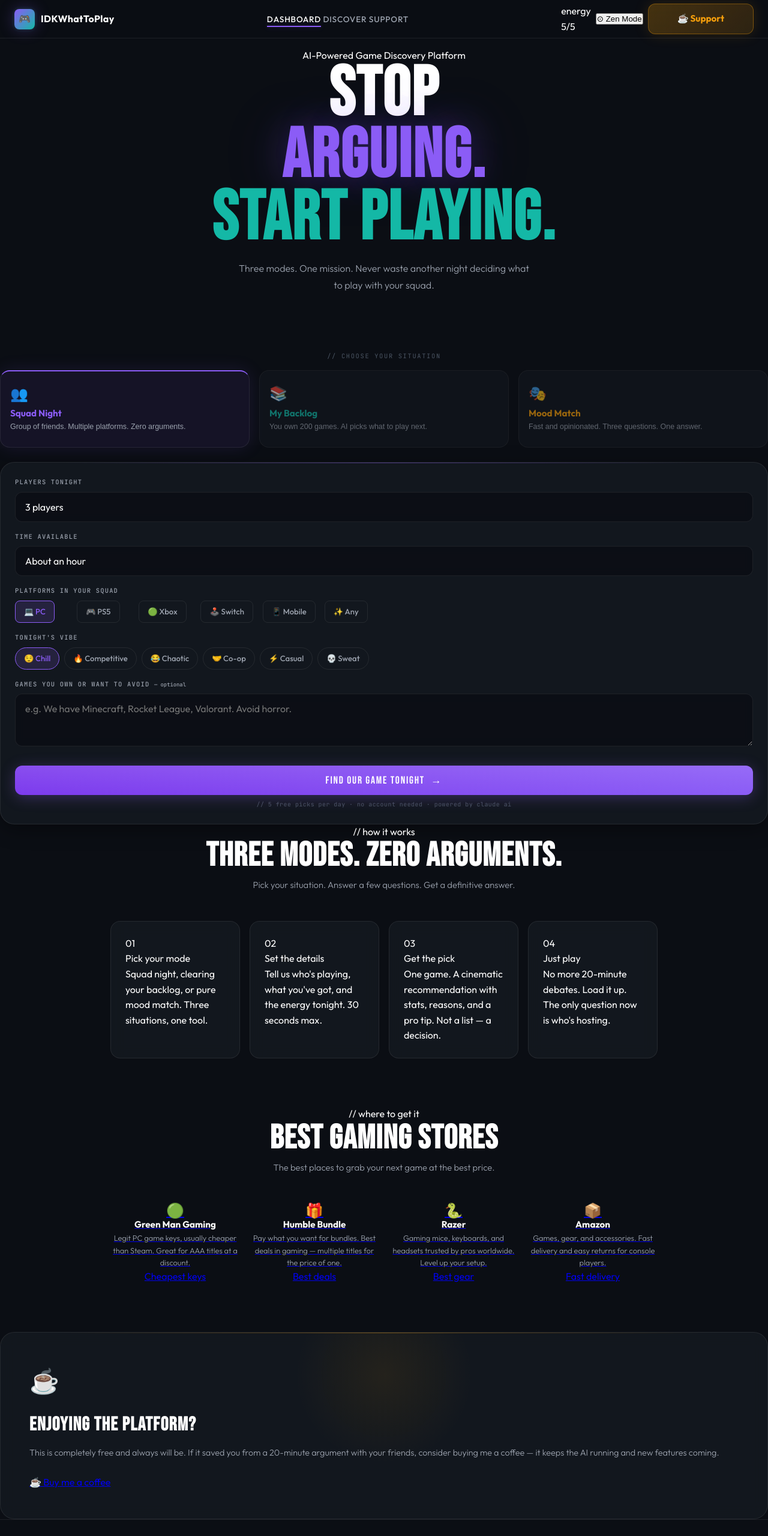
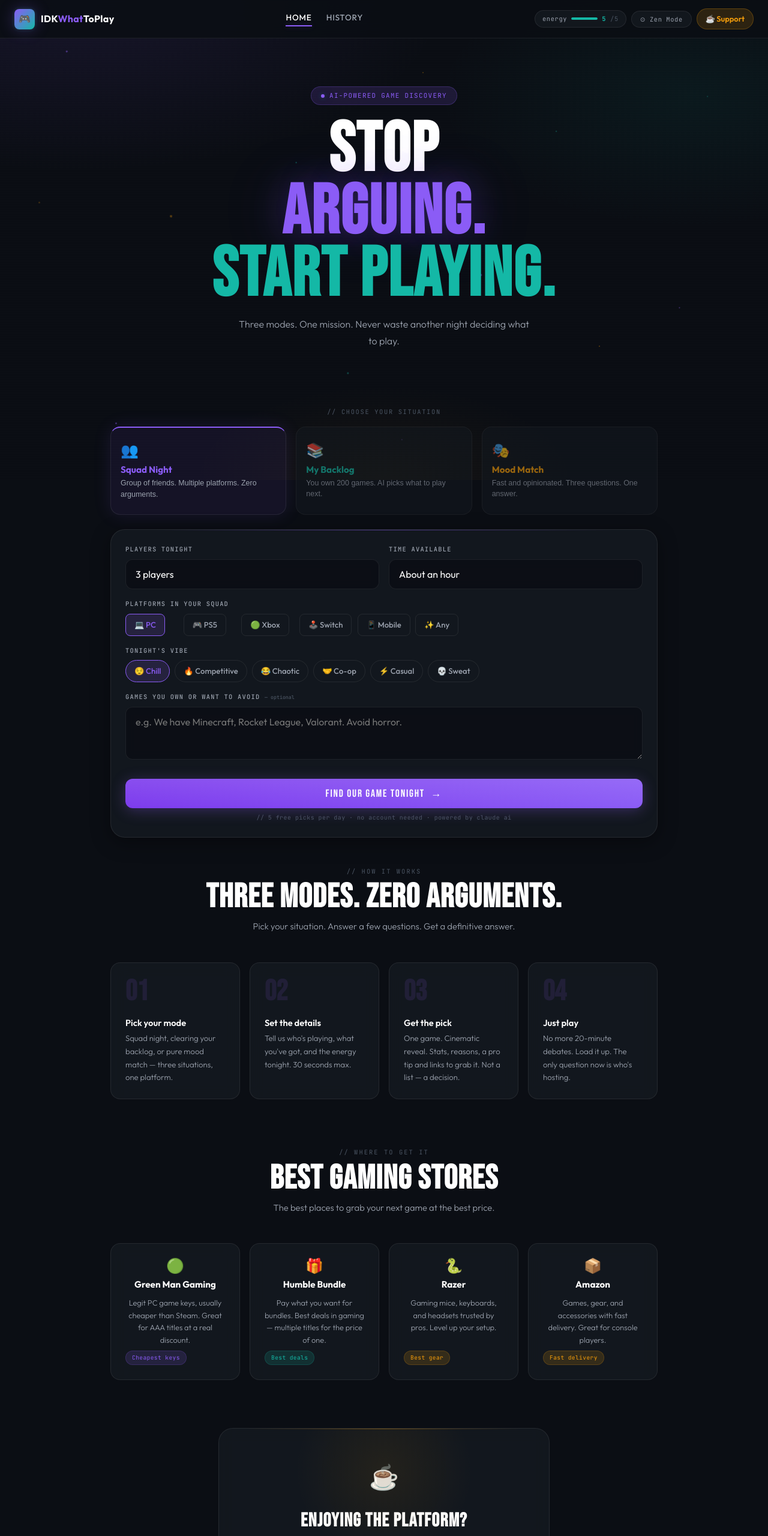
Before and after one commit to With-Agha/idkwhattoplay-, a website: page public/index.html in a window 1280 px wide. Shown: the top 2560 px of the page at 60% size. Drawn offline with Linux system fonts and the light colour scheme.

Commit message:
Update index.html

```diff
--- a/public/index.html
+++ b/public/index.html
@@ -13,66 +13,81 @@
 </head>
 <body>
 
-  <!-- Background -->
-  <div class="bg-scene" aria-hidden="true"></div>
-  <div class="stars" aria-hidden="true"></div>
-  <div class="scanlines" aria-hidden="true"></div>
+  <!-- ── BACKGROUND LAYERS ── -->
+  <div class="bg-ambient"    aria-hidden="true"></div>
+  <div class="bg-scanlines"  aria-hidden="true"></div>
+  <div class="bg-particles"  aria-hidden="true">
+    <div class="particle p1"></div>  <div class="particle p2"></div>
+    <div class="particle p3"></div>  <div class="particle p4"></div>
+    <div class="particle p5"></div>  <div class="particle p6"></div>
+    <div class="particle p7"></div>  <div class="particle p8"></div>
+    <div class="particle p9"></div>  <div class="particle p10"></div>
+    <div class="particle p11"></div> <div class="particle p12"></div>
+    <div class="particle p13"></div> <div class="particle p14"></div>
+    <div class="particle p15"></div>
+  </div>
 
-  <!-- NAV -->
+  <!-- ── NAVIGATION ── -->
   <nav aria-label="Site navigation">
-    <a class="nav-logo" href="/" aria-label="IDKWhatToPlay home">
+
+    <!-- Logo -->
+    <a class="nav-logo" href="#" onclick="showPage('home'); return false;" aria-label="IDKWhatToPlay — Home">
       <div class="nav-logo-icon" aria-hidden="true">🎮</div>
-      <span class="nav-logo-text">IDK<span>What</span>ToPlay</span>
+      <span class="nav-logo-text">IDK<span class="accent">What</span>ToPlay</span>
     </a>
 
-    <div class="nav-center zen-hide" role="navigation">
-      <span class="nav-link active" onclick="document.querySelector('.hero').scrollIntoView({behavior:'smooth'})">Dashboard</span>
-      <span class="nav-link" onclick="document.querySelector('.section').scrollIntoView({behavior:'smooth'})">Discover</span>
-      <a class="nav-link" href="https://ko-fi.com/idkwhattoplay" target="_blank" rel="noopener noreferrer">Support</a>
+    <!-- Center links -->
+    <div class="nav-links hide-in-zen" role="navigation" aria-label="Pages">
+      <span class="nav-link" data-page="home"    onclick="showPage('home')"    role="link" tabindex="0">Home</span>
+      <span class="nav-link" data-page="history" onclick="showPage('history')" role="link" tabindex="0">History</span>
     </div>
 
+    <!-- Right controls -->
     <div class="nav-right">
-      <!-- Daily energy meter -->
-      <div class="meter-pill zen-hide" aria-label="Daily picks remaining">
+      <div class="energy-pill hide-in-zen" aria-label="Daily picks remaining">
         <span>energy</span>
-        <div class="meter-bar" role="progressbar" aria-label="Remaining daily generations">
-          <div class="meter-fill" id="meter-fill"></div>
+        <div class="energy-bar" role="progressbar" aria-label="Remaining generations">
+          <div class="energy-fill" id="energy-fill"></div>
         </div>
-        <span id="meter-count">5</span><span style="color:var(--text3)">/5</span>
+        <span id="energy-count">5</span><span style="color:var(--text-subtle)">/5</span>
       </div>
-
-      <!-- Zen Mode -->
-      <button class="zen-toggle" id="zen-btn" onclick="toggleZen()" aria-label="Toggle Zen Mode">
+      <button class="zen-btn" id="zen-btn" onclick="toggleZen()" aria-label="Toggle Zen Mode">
         ⊙ Zen Mode
       </button>
-
-      <!-- Ko-fi -->
-      <a class="kofi-btn" href="https://ko-fi.com/idkwhattoplay" target="_blank" rel="noopener noreferrer" aria-label="Support on Ko-fi">
+      <a class="support-btn" href="https://ko-fi.com/idkwhattoplay" target="_blank" rel="noopener noreferrer" aria-label="Support on Ko-fi">
         ☕ Support
       </a>
     </div>
+
   </nav>
 
-  <div class="main-wrap">
+  <div class="main">
+
+    <!-- ══════════════════════════════════════════
+         PAGE: HOME
+    ══════════════════════════════════════════ -->
+    <div id="page-home">
 
       <!-- HERO -->
-    <header class="hero zen-hide">
-      <div class="hero-eyebrow">AI-Powered Game Discovery Platform</div>
+      <header class="hero hide-in-zen">
+        <div class="hero-badge" aria-hidden="true">AI-Powered Game Discovery</div>
         <h1>
-        <span class="h1-white">Stop</span><br>
+          <span class="h1-plain">Stop</span><br>
           <span class="h1-violet">arguing.</span><br>
           <span class="h1-teal">Start playing.</span>
         </h1>
         <p class="hero-sub">
-        Three modes. One mission. Never waste another night deciding what to play with your squad.
+          Three modes. One mission. Never waste another night deciding what to play.
         </p>
       </header>
 
-    <!-- MODE TABS -->
-    <div class="modes-wrap">
-      <p class="modes-label zen-hide">// choose your situation</p>
+      <!-- TOOL -->
+      <section class="tool-section" id="main-tool" aria-label="Game picker">
+
+        <p class="modes-label" aria-hidden="true">// choose your situation</p>
+
+        <!-- Mode Tabs -->
         <div class="mode-tabs" role="tablist" aria-label="Game picker modes">
-
           <button class="mode-tab tab-a active" id="tab-a"
             onclick="switchMode('a')"
             role="tab" aria-selected="true" aria-controls="panel-a">
@@ -80,7 +95,6 @@
             <div class="tab-title">Squad Night</div>
             <div class="tab-desc">Group of friends. Multiple platforms. Zero arguments.</div>
           </button>
-
           <button class="mode-tab tab-b" id="tab-b"
             onclick="switchMode('b')"
             role="tab" aria-selected="false" aria-controls="panel-b">
@@ -88,7 +102,6 @@
             <div class="tab-title">My Backlog</div>
             <div class="tab-desc">You own 200 games. AI picks what to play next.</div>
           </button>
-
           <button class="mode-tab tab-c" id="tab-c"
             onclick="switchMode('c')"
             role="tab" aria-selected="false" aria-controls="panel-c">
@@ -96,18 +109,16 @@
             <div class="tab-title">Mood Match</div>
             <div class="tab-desc">Fast and opinionated. Three questions. One answer.</div>
           </button>
-
-      </div>
         </div>
 
-    <!-- PANELS -->
-    <main class="panels-wrap" id="main-tool">
+        <!-- Panels -->
+        <div class="panels">
 
-      <!-- ══ PANEL A — SQUAD ══ -->
+          <!-- ── PANEL A: SQUAD NIGHT ── -->
           <div class="panel panel-a active" id="panel-a" role="tabpanel" aria-labelledby="tab-a">
             <div class="glass-card">
 
-          <div class="row2">
+              <div class="row-2">
                 <div class="field">
                   <label class="flabel" for="a-players">Players tonight</label>
                   <select id="a-players" name="a-players">
@@ -134,12 +145,12 @@
                   <legend class="sr-only">Platforms available — select all that apply</legend>
                   <span class="flabel" aria-hidden="true">Platforms in your squad</span>
                   <div class="pill-grid pgrid">
-                <div class="pill square"><input type="checkbox" id="apc" name="a-plat" value="PC" checked/><label for="apc">💻 PC</label></div>
-                <div class="pill square"><input type="checkbox" id="aps5" name="a-plat" value="PS5"/><label for="aps5">🎮 PS5</label></div>
+                    <div class="pill square"><input type="checkbox" id="apc"   name="a-plat" value="PC" checked/><label for="apc">💻 PC</label></div>
+                    <div class="pill square"><input type="checkbox" id="aps5"  name="a-plat" value="PS5"/><label for="aps5">🎮 PS5</label></div>
                     <div class="pill square"><input type="checkbox" id="axbox" name="a-plat" value="Xbox"/><label for="axbox">🟢 Xbox</label></div>
-                <div class="pill square"><input type="checkbox" id="asw" name="a-plat" value="Nintendo Switch"/><label for="asw">🕹️ Switch</label></div>
-                <div class="pill square"><input type="checkbox" id="amob" name="a-plat" value="Mobile"/><label for="amob">📱 Mobile</label></div>
-                <div class="pill square"><input type="checkbox" id="aany" name="a-plat" value="any platform"/><label for="aany">✨ Any</label></div>
+                    <div class="pill square"><input type="checkbox" id="asw"   name="a-plat" value="Nintendo Switch"/><label for="asw">🕹️ Switch</label></div>
+                    <div class="pill square"><input type="checkbox" id="amob"  name="a-plat" value="Mobile"/><label for="amob">📱 Mobile</label></div>
+                    <div class="pill square"><input type="checkbox" id="aany"  name="a-plat" value="any platform"/><label for="aany">✨ Any</label></div>
                   </div>
                 </fieldset>
               </div>
@@ -151,7 +162,7 @@
                   <div class="pill-grid">
                     <div class="pill"><input type="radio" name="a-vibe" id="av1" value="chill and relaxed, nothing too intense" checked/><label for="av1">😌 Chill</label></div>
                     <div class="pill"><input type="radio" name="a-vibe" id="av2" value="competitive and intense, we want to win"/><label for="av2">🔥 Competitive</label></div>
-                <div class="pill"><input type="radio" name="a-vibe" id="av3" value="chaotic and funny, we want to laugh"/><label for="av3">😂 Chaotic</label></div>
+                    <div class="pill"><input type="radio" name="a-vibe" id="av3" value="chaotic and funny, we want to laugh a lot"/><label for="av3">😂 Chaotic</label></div>
                     <div class="pill"><input type="radio" name="a-vibe" id="av4" value="cooperative, playing as a team against the game"/><label for="av4">🤝 Co-op</label></div>
                     <div class="pill"><input type="radio" name="a-vibe" id="av5" value="casual pick-up-and-play, easy to learn"/><label for="av5">⚡ Casual</label></div>
                     <div class="pill"><input type="radio" name="a-vibe" id="av6" value="sweaty and try-hard, full focus mode"/><label for="av6">💀 Sweat</label></div>
@@ -162,7 +173,7 @@
               <div class="field">
                 <label class="flabel" for="a-ctx">
                   Games you own or want to avoid
-              <span style="color:var(--text3);text-transform:none;letter-spacing:0;font-size:0.85em"> — optional</span>
+                  <span class="optional-tag"> — optional</span>
                 </label>
                 <textarea id="a-ctx" placeholder="e.g. We have Minecraft, Rocket League, Valorant. Avoid horror." maxlength="300" aria-describedby="a-ctx-hint"></textarea>
                 <span id="a-ctx-hint" class="sr-only">Optional. Max 300 characters.</span>
@@ -187,22 +198,22 @@
             </div>
           </div>
 
-      <!-- ══ PANEL B — BACKLOG ══ -->
+          <!-- ── PANEL B: MY BACKLOG ── -->
           <div class="panel panel-b" id="panel-b" role="tabpanel" aria-labelledby="tab-b">
             <div class="glass-card">
 
               <div class="field">
                 <label class="flabel" for="b-games">
                   Your games
-              <span style="color:var(--text3);text-transform:none;letter-spacing:0;font-size:0.85em"> — paste your library or type what you own</span>
+                  <span class="optional-tag"> — paste your library or list what you own</span>
                 </label>
                 <textarea id="b-games" style="min-height:110px"
                   placeholder="e.g. Cyberpunk 2077, Hollow Knight, Elden Ring, Hades, Stardew Valley, GTA V, Deep Rock Galactic, Baldur's Gate 3..."
                   maxlength="600" aria-describedby="b-games-hint"></textarea>
-            <span id="b-games-hint" class="sr-only">List games you own. AI picks from this list. Max 600 characters.</span>
+                <span id="b-games-hint" class="sr-only">List games you own. AI will pick from this list. Max 600 characters.</span>
               </div>
 
-          <div class="row2">
+              <div class="row-2">
                 <div class="field">
                   <label class="flabel" for="b-time">Time available</label>
                   <select id="b-time">
@@ -223,14 +234,14 @@
 
               <div class="field">
                 <fieldset style="border:none;padding:0;margin:0">
-              <legend class="sr-only">Your current mood</legend>
+                  <legend class="sr-only">Your current mood — pick one</legend>
                   <span class="flabel" aria-hidden="true">Current mood</span>
                   <div class="pill-grid">
                     <div class="pill"><input type="radio" name="b-mood" id="bm1" value="chill and relaxed" checked/><label for="bm1">😌 Chill</label></div>
                     <div class="pill"><input type="radio" name="b-mood" id="bm2" value="want a real challenge"/><label for="bm2">💪 Challenge</label></div>
                     <div class="pill"><input type="radio" name="b-mood" id="bm3" value="something mindless to unwind, no thinking required"/><label for="bm3">🧠 Brainless</label></div>
                     <div class="pill"><input type="radio" name="b-mood" id="bm4" value="want a story to get completely lost in"/><label for="bm4">📖 Story</label></div>
-                <div class="pill"><input type="radio" name="b-mood" id="bm5" value="something short with satisfying quick sessions"/><label for="bm5">⚡ Quick hit</label></div>
+                    <div class="pill"><input type="radio" name="b-mood" id="bm5" value="something short and satisfying, quick sessions"/><label for="bm5">⚡ Quick hit</label></div>
                     <div class="pill"><input type="radio" name="b-mood" id="bm6" value="want to feel progress and accomplishment"/><label for="bm6">🏆 Progress</label></div>
                   </div>
                 </fieldset>
@@ -255,7 +266,7 @@
             </div>
           </div>
 
-      <!-- ══ PANEL C — MOOD ══ -->
+          <!-- ── PANEL C: MOOD MATCH ── -->
           <div class="panel panel-c" id="panel-c" role="tabpanel" aria-labelledby="tab-c">
             <div class="glass-card">
 
@@ -263,17 +274,17 @@
                 <label class="flabel" for="c-feeling">How are you feeling right now?</label>
                 <select id="c-feeling">
                   <option value="relaxed and calm, want something cozy and low pressure">😌 Relaxed and calm</option>
-              <option value="bored and need something exciting to wake me up">😤 Bored, need excitement</option>
-              <option value="stressed and need to completely escape reality">😰 Stressed, need to escape</option>
-              <option value="hyped and full of energy, ready for anything">⚡ Hyped and energetic</option>
+                  <option value="bored and need something exciting to wake me up">😤 Bored — need excitement</option>
+                  <option value="stressed and need to completely escape reality">😰 Stressed — need to escape</option>
+                  <option value="hyped and full of energy, ready for anything intense">⚡ Hyped and energetic</option>
                   <option value="a bit sad or down and want something comforting">💙 A bit down</option>
-              <option value="competitive and want to prove myself">🔥 Competitive mood</option>
+                  <option value="competitive and want to prove myself against others">🔥 Competitive mood</option>
                   <option value="creative and want to build or explore something">🎨 Creative mood</option>
-              <option value="tired but not ready to sleep, want something easy">😴 Tired but restless</option>
+                  <option value="tired but not ready to sleep, want something easy and enjoyable">😴 Tired but restless</option>
                 </select>
               </div>
 
-          <div class="row2">
+              <div class="row-2">
                 <div class="field">
                   <fieldset style="border:none;padding:0;margin:0">
                     <legend class="sr-only">Solo or with friends</legend>
@@ -314,88 +325,124 @@
             </div>
           </div>
 
-    </main><!-- panels-wrap -->
+        </div><!-- .panels -->
+      </section><!-- .tool-section -->
 
       <!-- HOW IT WORKS -->
-    <section class="section zen-hide" aria-labelledby="how-title">
-      <p class="sec-eyebrow">// how it works</p>
-      <h2 class="sec-title" id="how-title">Three modes. Zero arguments.</h2>
+      <section class="section hide-in-zen" aria-labelledby="how-title">
+        <p class="sec-label">// how it works</p>
+        <h2 class="sec-title" id="how-title">Three Modes. Zero Arguments.</h2>
         <p class="sec-sub">Pick your situation. Answer a few questions. Get a definitive answer.</p>
         <div class="steps">
           <div class="step">
-          <div class="step-n" aria-hidden="true">01</div>
-          <div class="step-t">Pick your mode</div>
-          <p class="step-d">Squad night, clearing your backlog, or pure mood match. Three situations, one tool.</p>
+            <div class="step-num" aria-hidden="true">01</div>
+            <div class="step-title">Pick your mode</div>
+            <p class="step-desc">Squad night, clearing your backlog, or pure mood match — three situations, one platform.</p>
           </div>
           <div class="step">
-          <div class="step-n" aria-hidden="true">02</div>
-          <div class="step-t">Set the details</div>
-          <p class="step-d">Tell us who's playing, what you've got, and the energy tonight. 30 seconds max.</p>
+            <div class="step-num" aria-hidden="true">02</div>
+            <div class="step-title">Set the details</div>
+            <p class="step-desc">Tell us who's playing, what you've got, and the energy tonight. 30 seconds max.</p>
           </div>
           <div class="step">
-          <div class="step-n" aria-hidden="true">03</div>
-          <div class="step-t">Get the pick</div>
-          <p class="step-d">One game. A cinematic recommendation with stats, reasons, and a pro tip. Not a list — a decision.</p>
+            <div class="step-num" aria-hidden="true">03</div>
+            <div class="step-title">Get the pick</div>
+            <p class="step-desc">One game. Cinematic reveal. Stats, reasons, a pro tip and links to grab it. Not a list — a decision.</p>
           </div>
           <div class="step">
-          <div class="step-n" aria-hidden="true">04</div>
-          <div class="step-t">Just play</div>
-          <p class="step-d">No more 20-minute debates. Load it up. The only question now is who's hosting.</p>
+            <div class="step-num" aria-hidden="true">04</div>
+            <div class="step-title">Just play</div>
+            <p class="step-desc">No more 20-minute debates. Load it up. The only question now is who's hosting.</p>
           </div>
         </div>
       </section>
 
       <!-- STORES -->
-    <section class="section zen-hide" aria-labelledby="stores-title">
-      <p class="sec-eyebrow">// where to get it</p>
-      <h2 class="sec-title" id="stores-title">Best gaming stores</h2>
+      <section class="section hide-in-zen" aria-labelledby="stores-title">
+        <p class="sec-label">// where to get it</p>
+        <h2 class="sec-title" id="stores-title">Best Gaming Stores</h2>
         <p class="sec-sub">The best places to grab your next game at the best price.</p>
         <div class="stores-grid">
-        <a class="store" href="https://www.greenmangaming.com" target="_blank" rel="noopener noreferrer" aria-label="Green Man Gaming">
+          <a class="store-card" href="https://www.greenmangaming.com" target="_blank" rel="noopener noreferrer" aria-label="Green Man Gaming">
             <div class="store-icon">🟢</div>
             <div class="store-name">Green Man Gaming</div>
-          <p class="store-desc">Legit PC game keys, usually cheaper than Steam. Great for AAA titles at a discount.</p>
-          <span class="stag stag-v">Cheapest keys</span>
+            <p class="store-desc">Legit PC game keys, usually cheaper than Steam. Great for AAA titles at a real discount.</p>
+            <span class="store-tag tag-v">Cheapest keys</span>
           </a>
-        <a class="store" href="https://www.humblebundle.com" target="_blank" rel="noopener noreferrer" aria-label="Humble Bundle">
+          <a class="store-card" href="https://www.humblebundle.com" target="_blank" rel="noopener noreferrer" aria-label="Humble Bundle">
             <div class="store-icon">🎁</div>
             <div class="store-name">Humble Bundle</div>
             <p class="store-desc">Pay what you want for bundles. Best deals in gaming — multiple titles for the price of one.</p>
-          <span class="stag stag-t">Best deals</span>
+            <span class="store-tag tag-t">Best deals</span>
           </a>
-        <a class="store" href="https://www.razer.com" target="_blank" rel="noopener noreferrer" aria-label="Razer">
+          <a class="store-card" href="https://www.razer.com" target="_blank" rel="noopener noreferrer" aria-label="Razer gaming gear">
             <div class="store-icon">🐍</div>
             <div class="store-name">Razer</div>
-          <p class="store-desc">Gaming mice, keyboards, and headsets trusted by pros worldwide. Level up your setup.</p>
-          <span class="stag stag-a">Best gear</span>
+            <p class="store-desc">Gaming mice, keyboards, and headsets trusted by pros. Level up your setup.</p>
+            <span class="store-tag tag-a">Best gear</span>
           </a>
-        <a class="store" href="https://www.amazon.com/games" target="_blank" rel="noopener noreferrer" aria-label="Amazon Games">
+          <a class="store-card" href="https://www.amazon.com/games" target="_blank" rel="noopener noreferrer" aria-label="Amazon games">
             <div class="store-icon">📦</div>
             <div class="store-name">Amazon</div>
-          <p class="store-desc">Games, gear, and accessories. Fast delivery and easy returns for console players.</p>
-          <span class="stag stag-a">Fast delivery</span>
+            <p class="store-desc">Games, gear, and accessories with fast delivery. Great for console players.</p>
+            <span class="store-tag tag-a">Fast delivery</span>
           </a>
         </div>
       </section>
 
       <!-- SUPPORT -->
-    <section class="support-wrap zen-hide" aria-labelledby="support-title">
+      <section class="support-section hide-in-zen" aria-labelledby="support-title">
         <div class="support-card">
           <div class="support-glow" aria-hidden="true"></div>
           <div class="support-icon" aria-hidden="true">☕</div>
-        <h2 class="support-title" id="support-title">Enjoying the platform?</h2>
-        <p class="support-desc">This is completely free and always will be. If it saved you from a 20-minute argument with your friends, consider buying me a coffee — it keeps the AI running and new features coming.</p>
-        <a class="kofi-big" href="https://ko-fi.com/idkwhattoplay" target="_blank" rel="noopener noreferrer">
+          <h2 class="support-title" id="support-title">Enjoying the Platform?</h2>
+          <p class="support-desc">
+            This is completely free and always will be. If it saved you from a 20-minute argument with your friends,
+            consider buying me a coffee — it keeps the AI running and new features coming.
+          </p>
+          <a class="kofi-btn" href="https://ko-fi.com/idkwhattoplay" target="_blank" rel="noopener noreferrer">
             ☕ Buy me a coffee
           </a>
         </div>
       </section>
 
-    <footer>
+      <footer class="hide-in-zen">
         <p>idkwhattoplay.live &nbsp;·&nbsp; free ai game discovery platform &nbsp;·&nbsp; no login needed &nbsp;·&nbsp; built for gamers</p>
       </footer>
 
-  </div><!-- main-wrap -->
+    </div><!-- #page-home -->
+
+
+    <!-- ══════════════════════════════════════════
+         PAGE: HISTORY
+    ══════════════════════════════════════════ -->
+    <div id="page-history" style="display:none">
+      <div class="history-wrap">
+
+        <div class="history-header">
+          <h1 class="history-title">My History</h1>
+          <p class="history-sub">Your past game picks — sorted newest first. Mark games as played once you've tried them.</p>
+        </div>
+
+        <!-- Empty state -->
+        <div class="history-empty" id="history-empty" style="display:none">
+          <div class="history-empty-icon" aria-hidden="true">🎮</div>
+          <div class="history-empty-title">No picks yet</div>
+          <p class="history-empty-desc">
+            Head back to the home page and get your first AI game recommendation.
+            Every pick gets saved here automatically.
+          </p>
+          <br/>
+          <button class="btn-sm" onclick="showPage('home')" style="margin-top:16px">← Back to Home</button>
+        </div>
+
+        <!-- History list -->
+        <div class="history-list" id="history-list" style="display:none"></div>
+
+      </div>
+    </div><!-- #page-history -->
+
+  </div><!-- .main -->
 
   <script src="js/app.js"></script>
 
```
Lines whose indentation alone changed are shown as unchanged.
